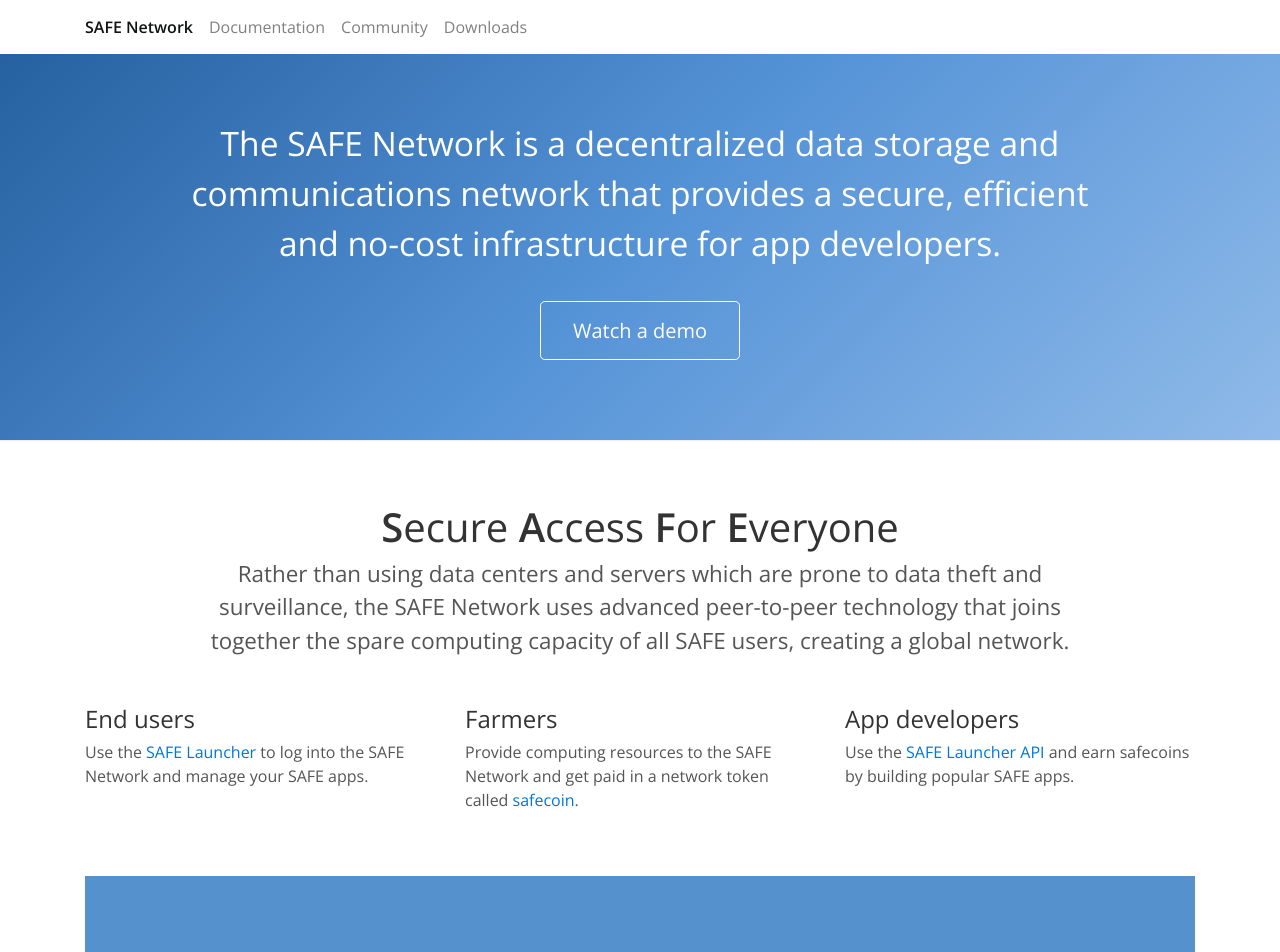
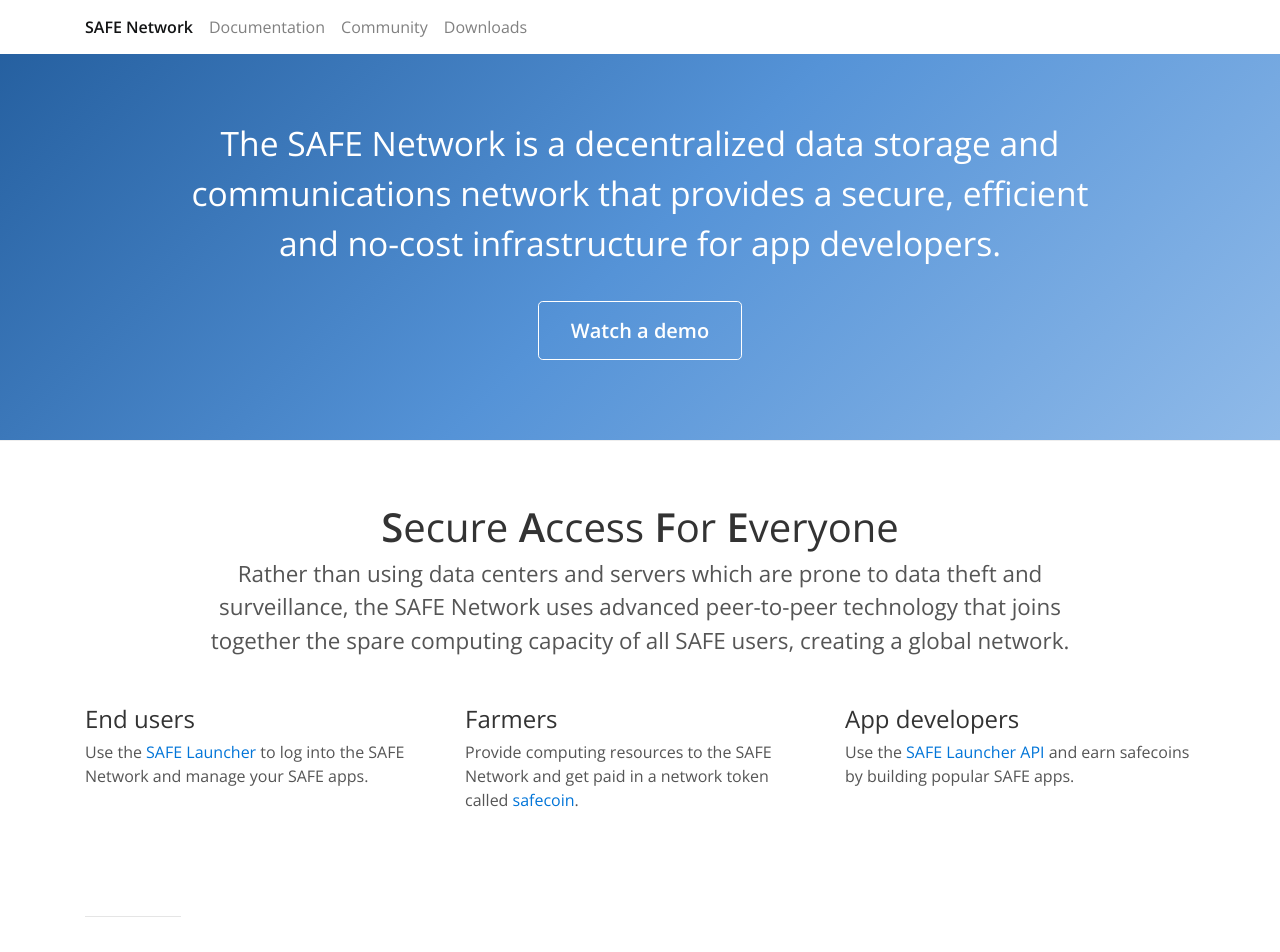
Before and after one commit to safenetwork/safenetwork.org, a Jekyll site: the page built from index.html, in a window 1280 px wide. Shown: the top 952 px of the page. Built offline with Jekyll 4.4.1, drawn with Linux system fonts in a browser that asks for light colours; some of the changed text lies outside the part shown.

Commit message:
remove wee-plane-blue.jpg

```diff
--- a/_includes/footer.html
+++ b/_includes/footer.html
@@ -5,6 +5,6 @@
       <li><a href="/community/">Community</a></li>
       <li><a href="/downloads/">Downloads</a></li>
     </ul>
-    <p>The SAFE Network is an <a href="https://github.com/maidsafe">open source project</a> developed by <a href="http://maidsafe.net/company.html">MaidSafe</a> and the SAFE Network community.</p>
+    <p>The SAFE Network is an <a href="https://github.com/maidsafe">open source project</a> developed by <a href="http://maidsafe.net/company.html">MaidSafe</a> and the <a href="https://github.com/maidsafe/rfcs">SAFE Network community</a>.</p>
   </div>
 </footer>
--- a/_sass/_buttons.scss
+++ b/_sass/_buttons.scss
@@ -1,5 +1,5 @@
 .btn-safenetwork {
-  font-weight: 500;
+  font-weight: 600;
   color: $safenetwork-blue;
   border-color: $safenetwork-blue;
 
--- a/_sass/_footer.scss
+++ b/_sass/_footer.scss
@@ -10,7 +10,7 @@
   background-color: #f7f7f7;
 
   a {
-    font-weight: 500;
+    font-weight: 600;
     color: $gray;
 
     &:hover {
--- a/_sass/_masthead.scss
+++ b/_sass/_masthead.scss
@@ -27,7 +27,7 @@
     width: 100%;
     padding: 1rem 2rem;
     font-size: 1.25rem;
-    font-weight: 500;
+    font-weight: 600;
     color: #fff;
     border-color: #fff;
 
--- a/index.html
+++ b/index.html
@@ -36,8 +36,6 @@
       </div>
     </div>
 
-    <img class="img-fluid m-x-auto" src="/images/wee-plane-blue.jpg" alt="Privacy. Security. Freedom.">
-
     <hr class="half-rule">
 
     <p><b>The SAFE Network is open source!</b></p>
```
Also changed, not shown: images/wee-plane-blue.jpg (deleted).
